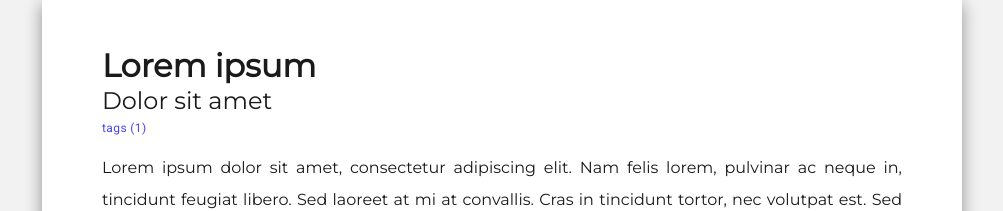
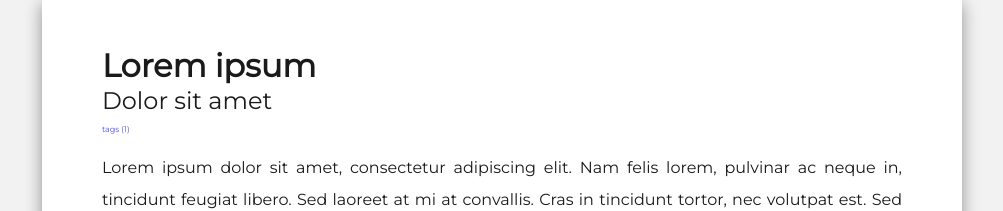
Before and after one commit to sgq995/sgq995.github.io, a React (Create React App) app: page / in a window 1280 px wide. Shown: the top 211 px of the page, without its empty margins (138-1141 px from the left). Built offline with nearby package versions, Linux system fonts and the light colour scheme.

Commit message:
feat: Modified link typo for posts

```diff
--- a/src/components/Post.css
+++ b/src/components/Post.css
@@ -10,8 +10,10 @@
   margin: 0;
 
   font-family: 'Montserrat', sans-serif;
+  font-weight: bold;
 
-  font-size: 32px;
+  /* font-size: 32px; */
+  font-size: 2rem;
 }
 
 .Post__headline2 {
@@ -20,18 +22,31 @@
   font-family: 'Montserrat', sans-serif;
   font-weight: 400;
 
-  font-size: 24px;
-  line-height: 32px;
+  /* font-size: 24px; */
+  font-size: 1.5rem;
+  /* line-height: 32px; */
+  line-height: 2rem;
+}
+
+.Post__caption {
+  margin: 0;
+
+  font-family: 'Montserrat', sans-serif;
+  font-weight: 500;
+
+  font-size: 0.5rem;
 }
 
 .Post__body {
-  margin: 16px 0;
+  /* margin: 16px 0; */
+  margin: 1rem 0;
 
   font-family: 'Montserrat', sans-serif;
 
-  font-size: 16px;
+  /* font-size: 16px; */
+  font-size: 1rem;
   text-align: justify;
 
-  /* letter-spacing: 1px; */
-  line-height: 32px;
+  /* line-height: 32px; */
+  line-height: 2rem;
 }
--- a/src/components/Post.tsx
+++ b/src/components/Post.tsx
@@ -15,9 +15,11 @@ function Post(props: React.ComponentProps<React.FC>) {
         <h2 className="Post__headline1">Lorem ipsum</h2>
         <h3 className="Post__headline2">Dolor sit amet</h3>
 
-        <Typography className="typography-caption">
-          <Link href="#">tags (1)</Link>
-        </Typography>
+        <Link href="#">
+          <Typography className="Post__caption">
+            tags (1)
+          </Typography>
+        </Link>
       </hgroup>
 
       <p className="Post__body">Lorem ipsum dolor sit amet, consectetur adipiscing elit. Nam felis lorem, pulvinar ac neque in, tincidunt feugiat libero. Sed laoreet at mi at convallis. Cras in tincidunt tortor, nec volutpat est. Sed pretium sodales nisl, ac hendrerit libero luctus sit amet. Nam rutrum tempus justo, ac semper sapien. Suspendisse imperdiet enim nulla, nec euismod ipsum scelerisque a. Aliquam fermentum accumsan eros. Cras nibh massa, faucibus sed orci ac, faucibus faucibus tortor. Vivamus placerat blandit luctus. Maecenas sit amet arcu gravida, volutpat justo nec, ultricies velit. Aliquam erat volutpat. Integer felis nunc, luctus id pretium nec, lobortis id tortor. Phasellus pretium non libero et dictum.</p>
```
Also changed, not shown: 1 other file (tests, documents, lock files or other folders).
